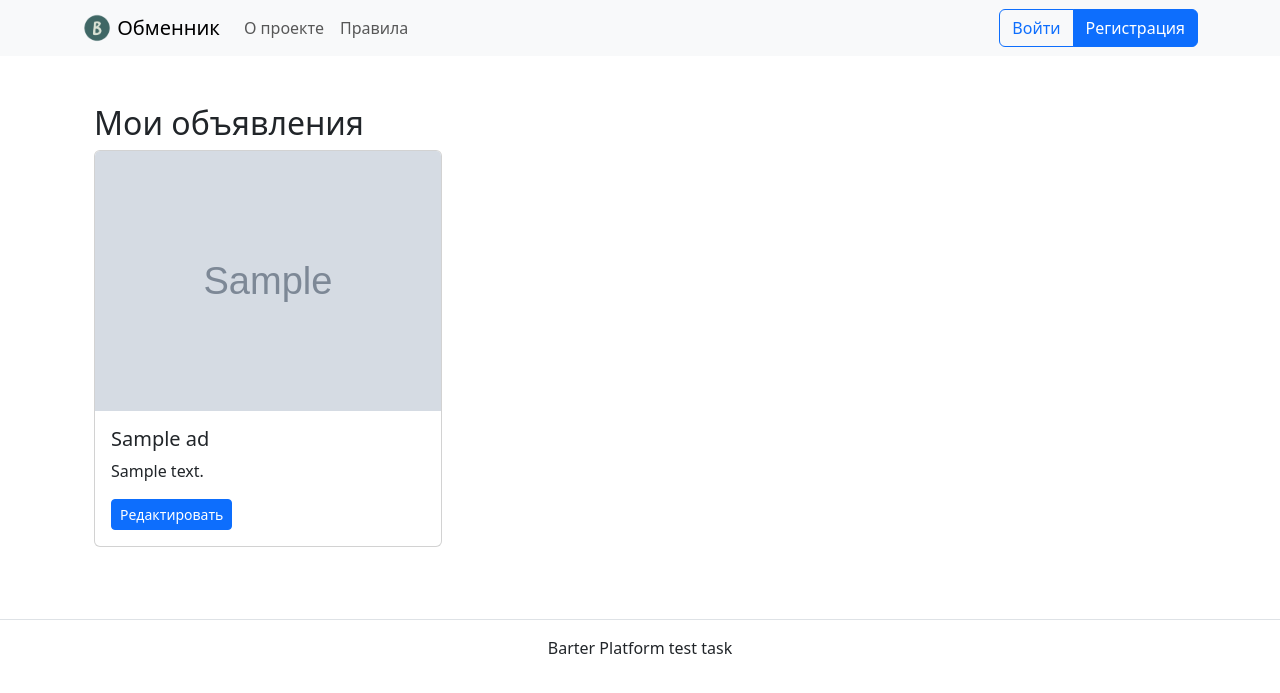
After one commit to DenisTereshkov/Efective-Mobile-test-task, a Django app: template barter_platform/templates/ads/profile.html in a window 1280 px wide. The commit adds this page. Shown: the top 693 px of the page. Run offline with Django 5.2, Linux system fonts and the light colour scheme; the template is opened without the code that fills it: most values are stand-ins (such as "Sample title", 1, 10 or a date in 2020); grey boxes marked "Sample" are stand-in pictures; some libraries are stand-ins or nearby versions.

Commit message:
feat: add crud and profile templates

```diff
--- a/barter_platform/ads/urls.py
+++ b/barter_platform/ads/urls.py
@@ -4,5 +4,8 @@ from . import views
 urlpatterns = [
     path('', views.ads_list, name='ads_list'),
     path('new/', views.create_ad, name='create'),
-    path('<int:pk>/edit/', views.edit_ad, name='edit_ad'),
+    path('profile/', views.user_profile, name='profile'),
+    path('<int:pk>/', views.ad_detail, name='detail'),
+    path('<int:pk>/edit/', views.edit_ad, name='edit'),
+    path('<int:pk>/delete/', views.delete_ad, name='delete'),
 ]
--- a/barter_platform/templates/ads/ad_detail.html
+++ b/barter_platform/templates/ads/ad_detail.html
@@ -37,10 +37,10 @@
 
       {% if request.user == ad.user %}
       <div>
-        <a href="{% url 'ad-update' ad.pk %}" class="btn btn-outline-primary me-2">
+        <a href="{% url 'edit' ad.pk %}" class="btn btn-outline-primary me-2">
           <i class="bi bi-pencil"></i> Редактировать
         </a>
-        <a href="{% url 'ad-delete' ad.pk %}" class="btn btn-outline-danger">
+        <a href="{% url 'delete' ad.pk %}" class="btn btn-outline-danger">
           <i class="bi bi-trash"></i> Удалить
         </a>
       </div>
--- a/barter_platform/templates/ads/ads_list.html
+++ b/barter_platform/templates/ads/ads_list.html
@@ -19,7 +19,7 @@
       {% for ad in ads %}
       <li class="list-group-item d-flex justify-content-between align-items-center">
         <div>
-          <a href="{% url 'ad-detail' ad.pk %}" class="h5 text-decoration-none">
+          <a href="{% url 'detail' ad.pk %}" class="h5 text-decoration-none">
             {{ ad.title }}
           </a>
           <div class="text-muted small mt-1">
--- /dev/null
+++ b/barter_platform/templates/ads/profile.html
@@ -0,0 +1,29 @@
+{% extends 'base.html' %}
+{% load bootstrap5 %}
+{% block content %}
+<div class="container">
+    <h2>Мои объявления</h2>
+
+    {% if ads %}
+        <div class="row">
+            {% for ad in ads %}
+            <div class="col-md-4 mb-4">
+                <div class="card">
+                    {% if ad.image_url %}
+                    <img src="{{ ad.image_url }}" class="card-img-top" alt="{{ ad.title }}">
+                    {% endif %}
+                    <div class="card-body">
+                        <h5 class="card-title">{{ ad.title }}</h5>
+                        <p class="card-text">{{ ad.description|truncatechars:100 }}</p>
+                        <a href="{% url 'edit_ad' ad.pk %}" class="btn btn-sm btn-primary">Редактировать</a>
+                    </div>
+                </div>
+            </div>
+            {% endfor %}
+        </div>
+    {% else %}
+        <div class="alert alert-info">У вас пока нет объявлений</div>
+        <a href="{% url 'create' %}" class="btn btn-primary">Создать первое объявление</a>
+    {% endif %}
+</div>
+{% endblock %}
--- a/barter_platform/templates/includes/header.html
+++ b/barter_platform/templates/includes/header.html
@@ -30,7 +30,7 @@
         <div class="d-flex">
           {% if user.is_authenticated %}
             <div class="btn-group ms-2">
-              <a href="{% url 'ad-create' %}" class="btn btn-outline-success">
+              <a href="{% url 'create' %}" class="btn btn-outline-success">
                 <i class="bi bi-plus-lg"></i> Добавить объявление
               </a>
               <a href="{% url 'profile' %}" class="btn btn-outline-primary">
```
Also changed, not shown: barter_platform/ads/views.py (+28 -1 lines), barter_platform/templates/ads/confirm_delete.html (added, +19 -0 lines), barter_platform/templates/ads/ad_create.html (renamed from barter_platform/templates/ads/ad_form.html).
